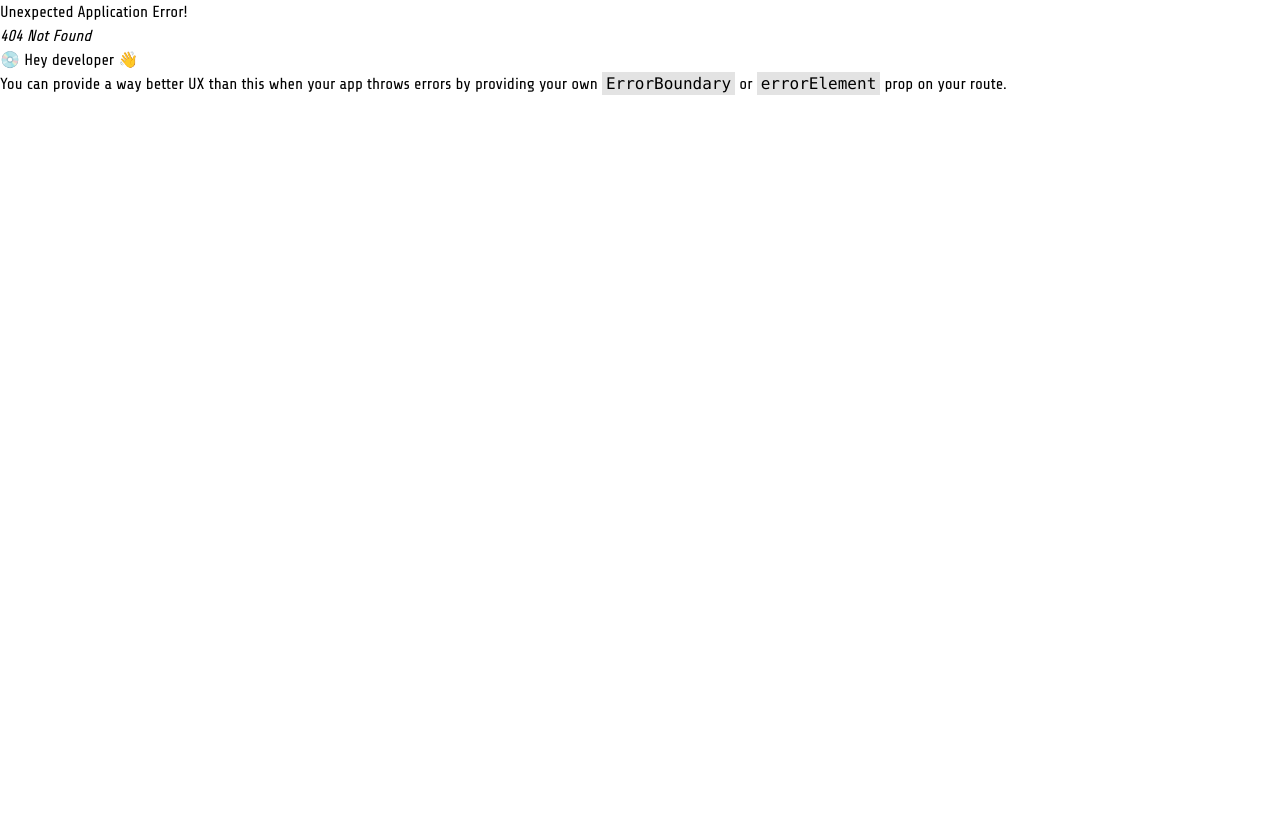
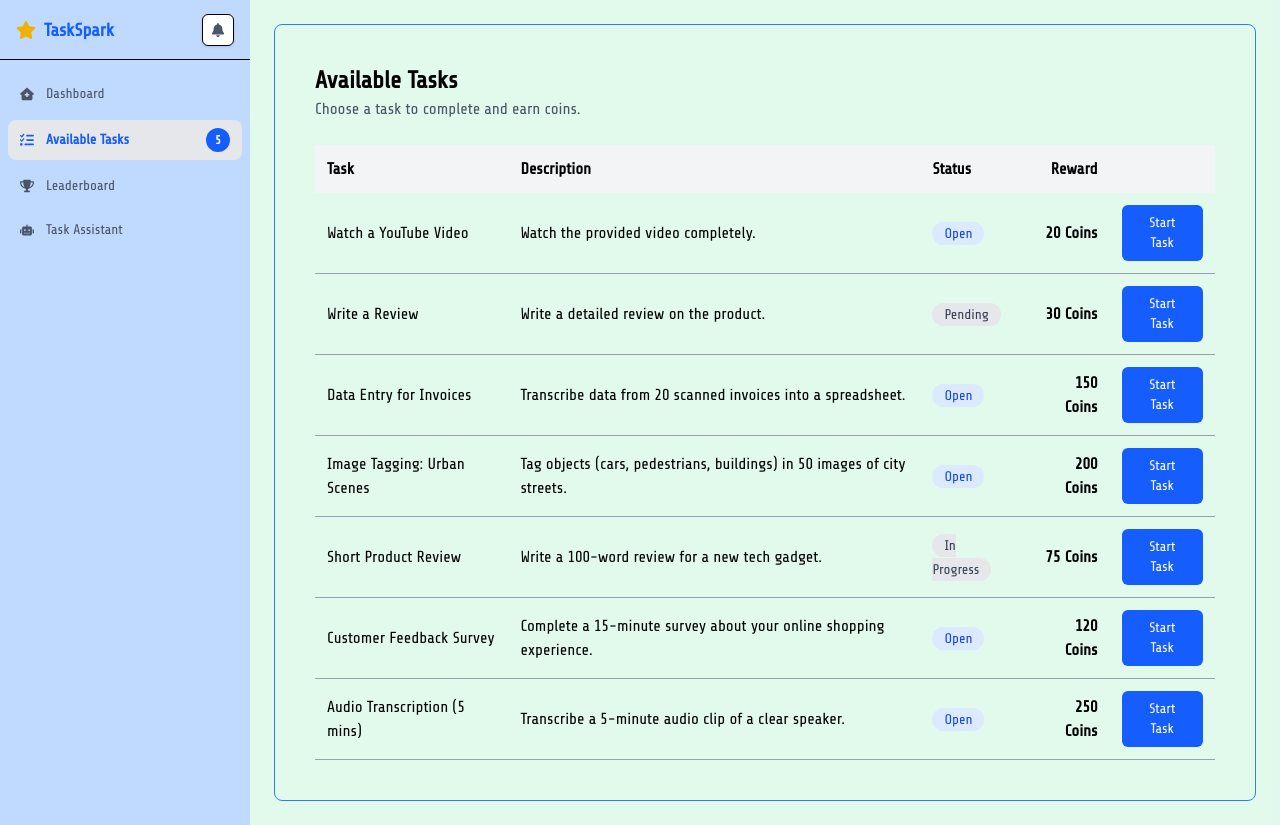
Before and after one commit to Anupam2570632/MicroTaskHub_client, a React (Vite) app: page /dashboard/allTasks in a window 1280 px wide. Before the commit this address had no page. Before the commit the page ends 800 px from the top, so only its background shows below. Built offline with nearby package versions, Linux system fonts and the light colour scheme.

Commit message:
ADD: all task page

```diff
--- /dev/null
+++ b/src/Pages/Dashboard/AvailableTask.jsx
@@ -0,0 +1,134 @@
+import React from "react";
+
+// Example tasks data
+const tasks = [
+  {
+    id: 1,
+    title: "Watch a YouTube Video",
+    description: "Watch the provided video completely.",
+    status: "Open",
+    reward: 20,
+  },
+  {
+    id: 2,
+    title: "Write a Review",
+    description: "Write a detailed review on the product.",
+    status: "Pending",
+    reward: 30,
+  },
+  {
+    id: "TSK-001",
+    title: "Data Entry for Invoices",
+    description: "Transcribe data from 20 scanned invoices into a spreadsheet.",
+    reward: 150,
+    status: "Open",
+  },
+  {
+    id: "TSK-002",
+    title: "Image Tagging: Urban Scenes",
+    description:
+      "Tag objects (cars, pedestrians, buildings) in 50 images of city streets.",
+    reward: 200,
+    status: "Open",
+  },
+  {
+    id: "TSK-003",
+    title: "Short Product Review",
+    description: "Write a 100-word review for a new tech gadget.",
+    reward: 75,
+    status: "In Progress",
+  },
+  {
+    id: "TSK-004",
+    title: "Customer Feedback Survey",
+    description:
+      "Complete a 15-minute survey about your online shopping experience.",
+    reward: 120,
+    status: "Open",
+  },
+  {
+    id: "TSK-005",
+    title: "Audio Transcription (5 mins)",
+    description: "Transcribe a 5-minute audio clip of a clear speaker.",
+    reward: 250,
+    status: "Open",
+  },
+];
+
+export default function TasksPage() {
+  return (
+    <div className="w-full mx-auto p-4 rounded-lg border border-blue-500">
+      {/* Card */}
+      <div className=" rounded-xl p-6">
+        {/* Header */}
+        <div className="mb-6">
+          <h2 className="text-2xl font-bold">Available Tasks</h2>
+          <p className="text-gray-600">
+            Choose a task to complete and earn coins.
+          </p>
+        </div>
+
+        {/* Table */}
+        <div className="overflow-x-auto">
+          <table className="w-full border-collapse">
+            <thead>
+              <tr className="bg-gray-100 text-left">
+                <th className="p-3">Task</th>
+                <th className="p-3 hidden md:table-cell">Description</th>
+                <th className="p-3 hidden md:table-cell">Status</th>
+                <th className="p-3 text-right">Reward</th>
+                <th className="p-3">
+                  <span className="sr-only">Actions</span>
+                </th>
+              </tr>
+            </thead>
+
+            <tbody>
+              {tasks.map((task) => (
+                <tr key={task.id} className="border-b border-gray-400">
+                  {/* Task Title */}
+                  <td className="p-3">
+                    <div className="font-medium">{task.title}</div>
+                    <div className="text-sm text-gray-500 md:hidden">
+                      {task.description}
+                    </div>
+                  </td>
+
+                  {/* Description (Desktop Only) */}
+                  <td className="p-3 hidden md:table-cell">
+                    {task.description}
+                  </td>
+
+                  {/* Status */}
+                  <td className="p-3 hidden md:table-cell">
+                    <span
+                      className={`px-3 py-1 text-sm rounded-full ${
+                        task.status === "Open"
+                          ? "bg-blue-100 text-blue-700"
+                          : "bg-gray-200 text-gray-700"
+                      }`}
+                    >
+                      {task.status}
+                    </span>
+                  </td>
+
+                  {/* Reward */}
+                  <td className="p-3 text-right font-semibold">
+                    {task.reward} Coins
+                  </td>
+
+                  {/* Button */}
+                  <td className="p-3 text-right">
+                    <button className="px-4 py-2 bg-blue-600 text-white text-sm rounded-md hover:bg-blue-700">
+                      Start Task
+                    </button>
+                  </td>
+                </tr>
+              ))}
+            </tbody>
+          </table>
+        </div>
+      </div>
+    </div>
+  );
+}
--- a/src/Provider/AuthProvider/AuthProvider.jsx
+++ b/src/Provider/AuthProvider/AuthProvider.jsx
@@ -1,7 +1,7 @@
 import { AuthContext } from "./AuthContext";
 
 const AuthProvider = ({ children }) => {
-  const user = false;
+  const user = true;
   const AuthInfo = { user };
 
   return (
--- a/src/Router/routes.jsx
+++ b/src/Router/routes.jsx
@@ -5,6 +5,7 @@ import DashboardHome from "../Pages/Dashboard/Home";
 import RegisterPage from "../Pages/Root/Register";
 import LoginPage from "../Pages/Root/Login";
 import PrivateRoute from "./PrivateRoute";
+import TasksPage from "../Pages/Dashboard/AvailableTask";
 
 const router = createBrowserRouter([
   {
@@ -32,6 +33,14 @@ const router = createBrowserRouter([
           </PrivateRoute>
         ),
       },
+      {
+        path: "/dashboard/allTasks",
+        element: (
+          <PrivateRoute>
+            <TasksPage />
+          </PrivateRoute>
+        ),
+      },
     ],
   },
 ]);
--- a/src/Shared/Dashboard/Sidebar.jsx
+++ b/src/Shared/Dashboard/Sidebar.jsx
@@ -7,14 +7,19 @@ import {
   FaStar,
   FaHouseMedical,
 } from "react-icons/fa6";
+import { Link } from "react-router-dom";
 
 export default function DashboardSidebar() {
-  const [active, setActive] = useState("/dashboard");
+  // const [active, setActive] = useState("/dashboard");
+  const [active, setActive] = useState(window.location.pathname);
+
+
+  console.log(active)
 
   const navItems = [
     { href: "/dashboard", icon: <FaHouseMedical />, label: "Dashboard" },
     {
-      href: "/dashboard/tasks",
+      href: "/dashboard/allTasks",
       icon: <FaListCheck />,
       label: "Available Tasks",
       badge: 5,
@@ -52,7 +57,8 @@ export default function DashboardSidebar() {
       <div className="flex-1 overflow-y-auto py-4 px-2">
         <nav className="grid gap-2 text-sm font-medium">
           {navItems.map((item) => (
-            <button
+            <Link
+              to={item.href}
               key={item.label}
               onClick={() => setActive(item.href)}
               className={`
@@ -78,7 +84,7 @@ export default function DashboardSidebar() {
                   {item.badge}
                 </span>
               )}
-            </button>
+            </Link>
           ))}
         </nav>
       </div>
```
